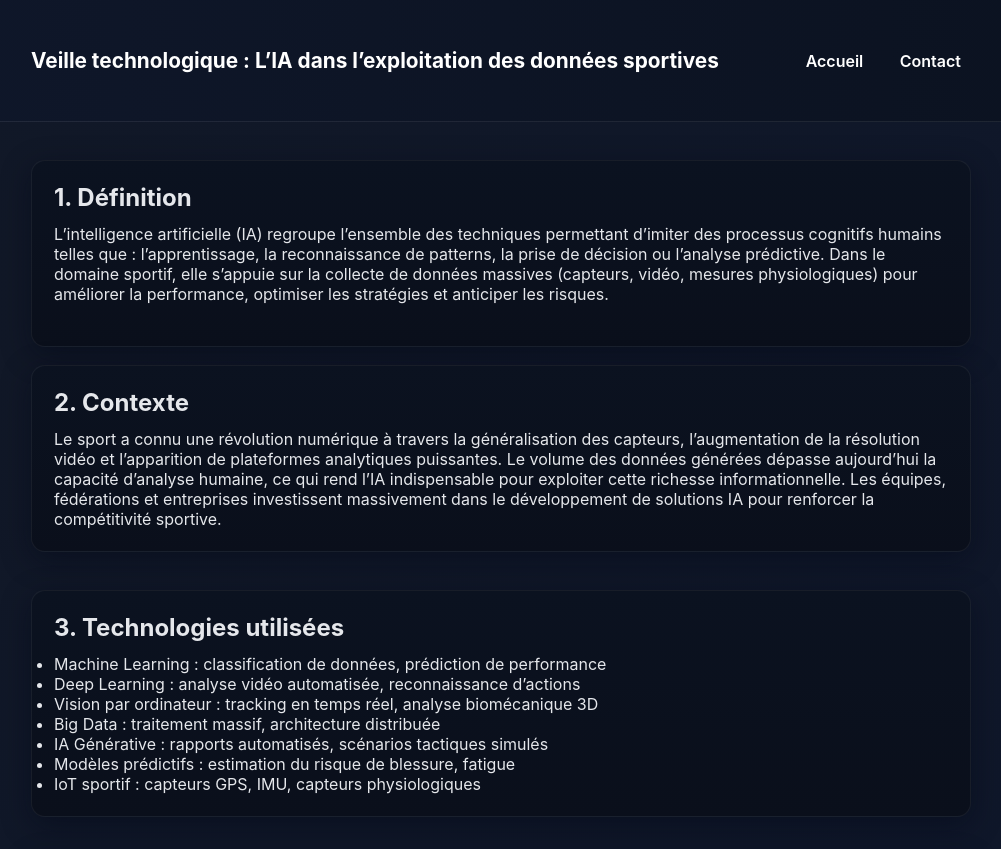
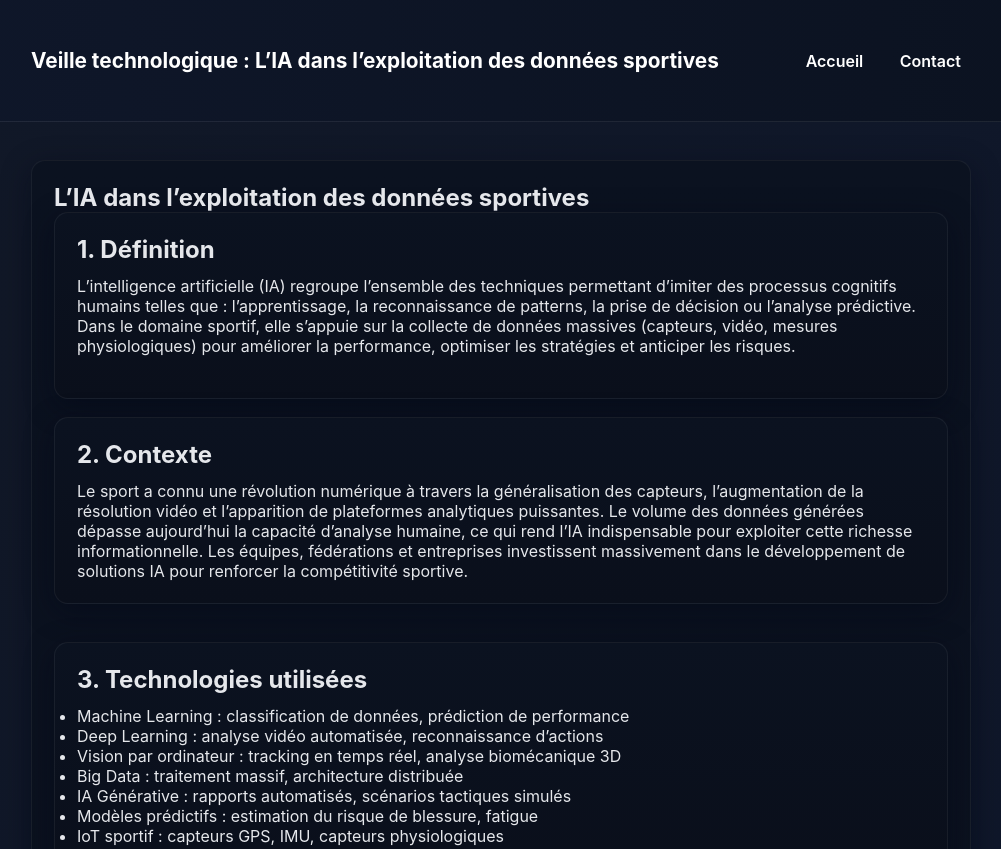
Before and after one commit to NunoDeCaldasGomes/Portfolio, a website: page index3.html in a window 1280 px wide. Shown: the top 849 px of the page, without its empty margins (139-1140 px from the left). Drawn offline with Linux system fonts and the light colour scheme.

Commit message:
Update index3.html

```diff
--- a/index3.html
+++ b/index3.html
@@ -17,6 +17,8 @@
       </div>
     </header>
     <main class="container">
+      <section class="card reveal">
+        <h1>L’IA dans l’exploitation des données sportives</h1>
         <section class="card reveal">
           <h2>1. Définition</h2>
           <p>L’intelligence artificielle (IA) regroupe l’ensemble des techniques permettant d’imiter des
@@ -141,6 +143,7 @@ IA pour renforcer la compétitivité sportive.</p>
             <li> IA/ML – Modèles prédictifs, réseaux neuronaux</li>
           </ul>
         </section>
+      </section>
         <div class="cta">
           <a class="btn" href="index.html">Retour à la page principale</a>
         </div>
```
Lines whose indentation alone changed are shown as unchanged.
